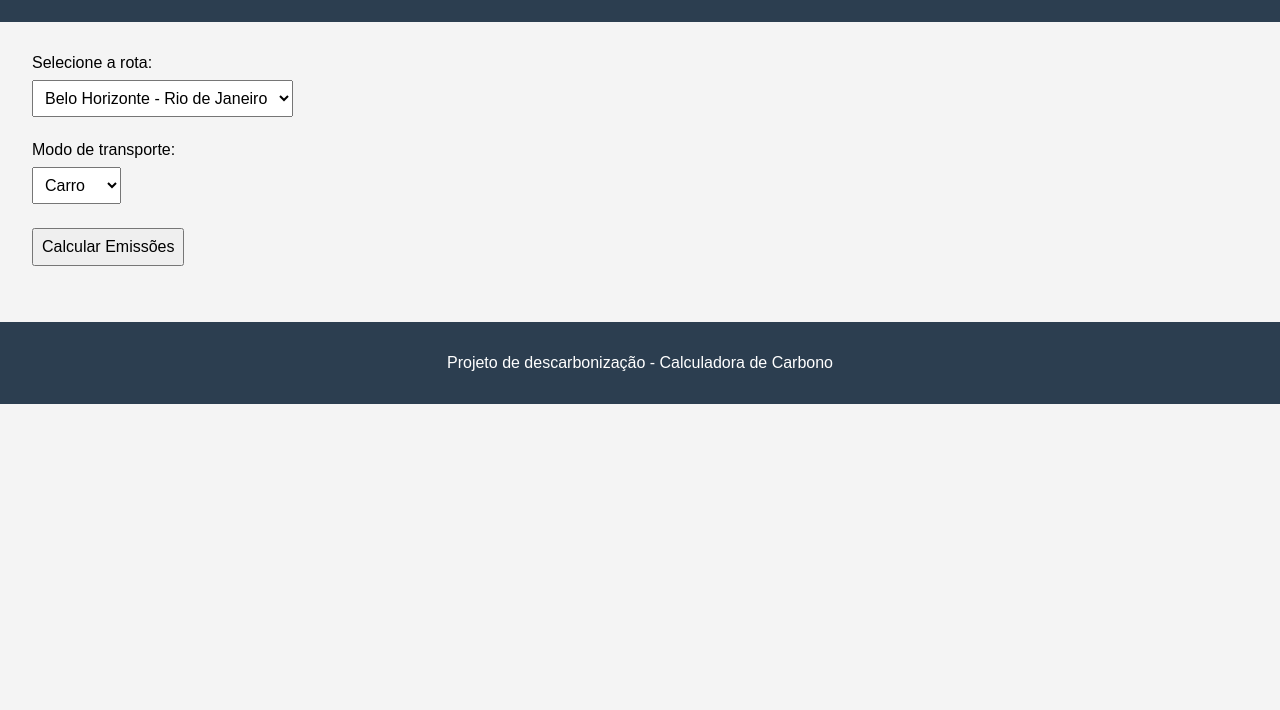
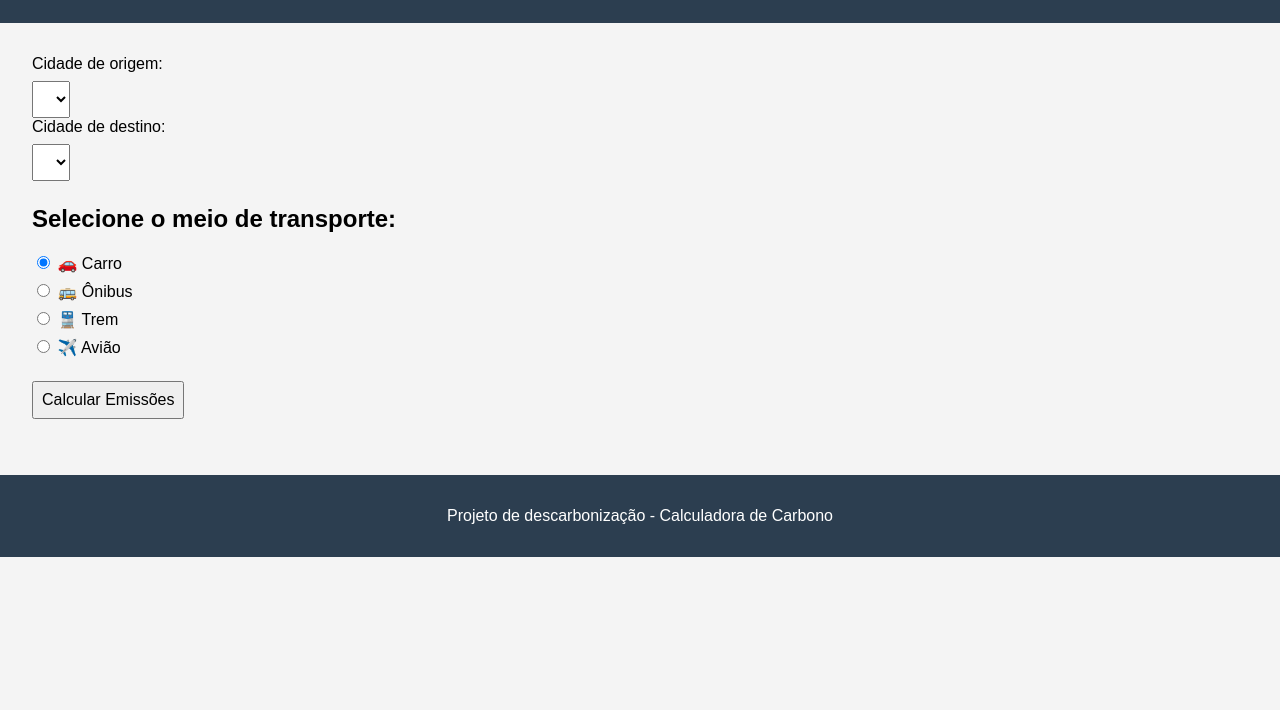
Before and after one commit to FredOnBrasil/Carbon_Calculator, a plain HTML site: page index.html in a window 1280 px wide. Shown: the part 90-800 px from the top of the page. Drawn offline with Linux system fonts and the light colour scheme.

Commit message:
ajustes de ui

```diff
--- a/index.html
+++ b/index.html
@@ -7,23 +7,40 @@
 </head>
 <body>
   <header>
-    <h1>Calculadora de Emissões de Carbono</h1>
+    <h1>🌍 Calculadora de Emissões de Carbono</h1>
   </header>
 
   <main>
-    <section>
-      <label for="route">Selecione a rota:</label>
-      <select id="route"></select>
+    <!-- Seleção de cidades -->
+    <section class="city-selection">
+      <label for="cityFrom">Cidade de origem:</label>
+      <select id="cityFrom"></select>
+
+      <label for="cityTo">Cidade de destino:</label>
+      <select id="cityTo"></select>
     </section>
 
-    <section>
-      <label for="transport">Modo de transporte:</label>
-      <select id="transport">
-        <option value="car">Carro</option>
-        <option value="bus">Ônibus</option>
-        <option value="train">Trem</option>
-        <option value="plane">Avião</option>
-      </select>
+    <!-- Seleção de veículos com ícones -->
+    <section class="transport-selection">
+      <h2>Selecione o meio de transporte:</h2>
+      <div class="transport-options">
+        <label>
+          <input type="radio" name="transport" value="car" checked>
+          🚗 Carro
+        </label>
+        <label>
+          <input type="radio" name="transport" value="bus">
+          🚌 Ônibus
+        </label>
+        <label>
+          <input type="radio" name="transport" value="train">
+          🚆 Trem
+        </label>
+        <label>
+          <input type="radio" name="transport" value="plane">
+          ✈️ Avião
+        </label>
+      </div>
     </section>
 
     <section>
```
